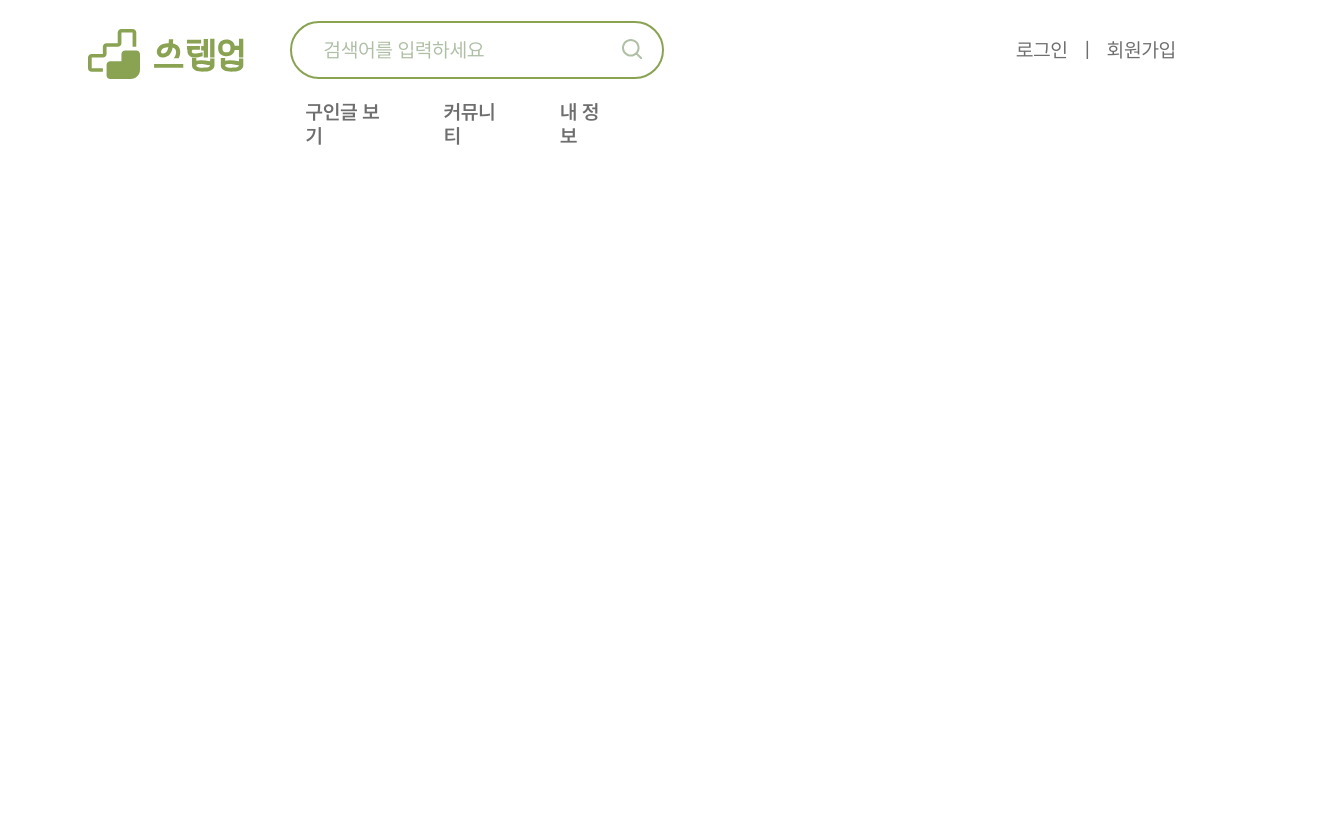
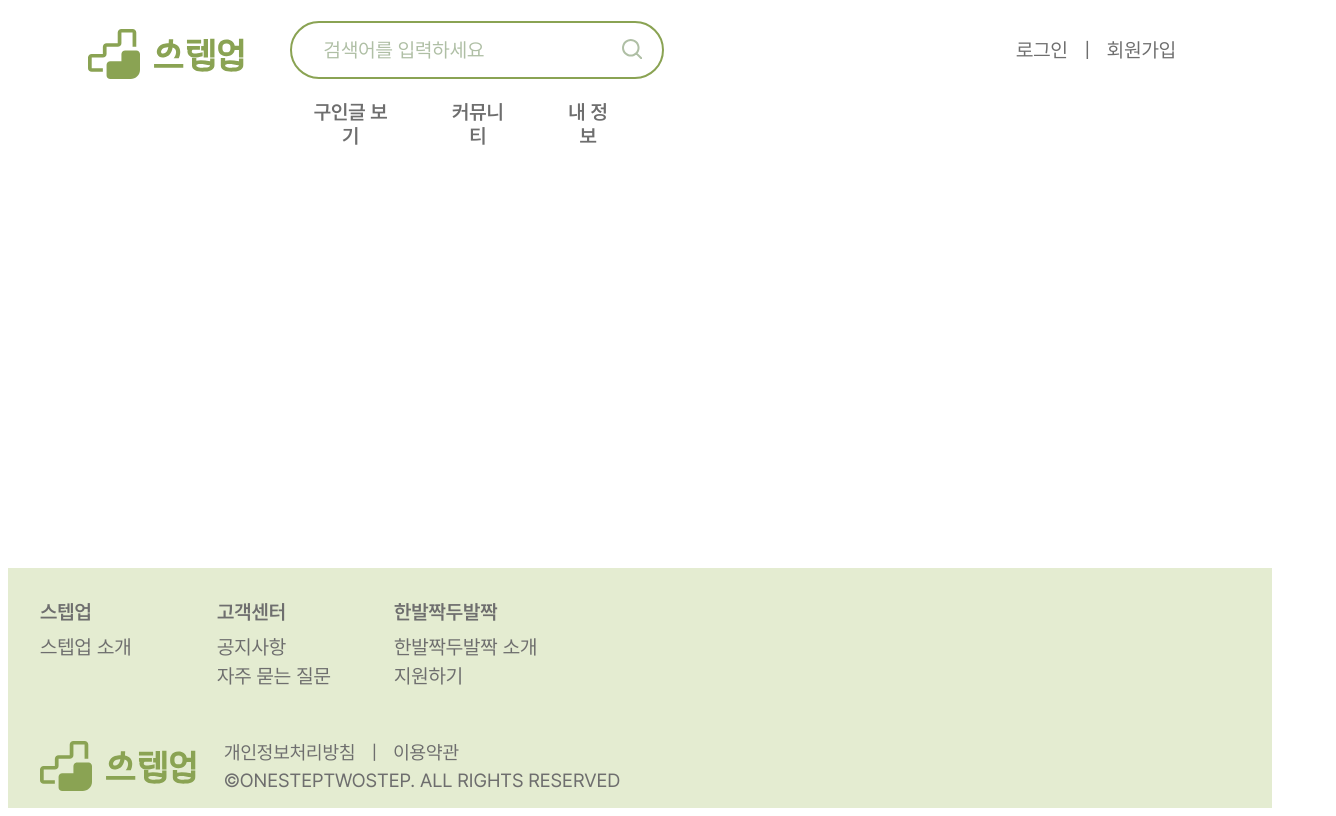
Before and after one commit to ICT-project-stepup/stepup-web, a React (Create React App) app: page / in a window 1280 px wide. Shown: the whole page, 1336 px wide, since content can reach past the window. Built offline with nearby package versions, Linux system fonts and the light colour scheme.

Commit message:
Add: 푸터 컴포넌트 추가

```diff
--- a/src/App.js
+++ b/src/App.js
@@ -1,13 +1,21 @@
+import { styled } from "styled-components";
 import { Route, Routes } from "react-router-dom";
 import Header from "./components/header/Header";
 import Main from "./pages/Main";
+import Footer from "./components/header/Footer";
 
-function App() {
+export default function App() {
   return (
-    <div>
+    <AppContainer>
       <Header />
-    </div>
+      <Footer />
+    </AppContainer>
   );
 }
 
-export default App;
+const AppContainer = styled.div`
+  text-align: center;
+  display : flex;
+  min-height: 100vh;
+  flex-direction: column;
+`;
--- /dev/null
+++ b/src/components/header/Footer.js
@@ -0,0 +1,123 @@
+import { styled } from "styled-components";
+import { ReactComponent as Logo} from '../../assets/Logo.svg';
+
+
+export default function Footer() {
+    return(
+        <FooterContainer>
+            <NavWrapper>
+                <CategoryWrapper>
+                    <NavTitle>스텝업</NavTitle>
+                    <NavContent>
+                        <Item>스텝업 소개</Item>
+                    </NavContent>
+                </CategoryWrapper>
+                <CategoryWrapper>
+                    <NavTitle>고객센터</NavTitle>
+                    <NavContent>
+                        <Item>공지사항</Item>
+                        <Item>자주 묻는 질문</Item>
+                    </NavContent>
+                </CategoryWrapper>
+                <CategoryWrapper>
+                    <NavTitle>한발짝두발짝</NavTitle>
+                    <NavContent>
+                        <Item>한발짝두발짝 소개</Item>
+                        <Item>지원하기</Item>
+                    </NavContent>
+                </CategoryWrapper>
+            </NavWrapper>
+            <BottomWrapper>
+                <Logo />
+                <CopyrightWrapper>
+                    <TermsWrapper>
+                        <span>개인정보처리방침</span>
+                        <span style={{margin: "0 1rem 0 1rem"}}>|</span>
+                        <span>이용약관</span>
+                    </TermsWrapper>
+                    <Copyright>©ONESTEPTWOSTEP. ALL RIGHTS RESERVED</Copyright>
+                </CopyrightWrapper>
+            </BottomWrapper>
+        </FooterContainer>
+    )
+}
+
+const FooterContainer = styled.div`
+    width: 100%;
+    height: 15rem;
+    display: flex;
+    flex-direction: column;
+    align-items: start;
+    background-color: #E4ECD1;
+    margin-top: auto;
+`;
+
+const NavWrapper = styled.div`
+    width: 100%;
+    height: 60%;
+    display: flex;
+    flex-direction: row;
+    padding: 2rem 2rem 0 2rem;
+`;
+
+const CategoryWrapper = styled.div`
+    width: 14%;
+    height: 100%;
+    display: flex;
+    flex-direction: column;
+    justify-content: start;
+    align-items: start;
+`;
+
+const NavTitle = styled.span`
+    font-family: "Pretendard-SemiBold";
+    font-size: 1.25rem;
+    color: #6E6E6E;
+    margin-bottom: 0.7rem;
+`;
+
+const NavContent = styled.div`
+    font-family: "Pretendard-Regular";
+    font-size: 1.25rem;
+    color: #6E6E6E;
+    display: flex;
+    flex-direction: column;
+    align-items: start;
+`;
+
+const Item = styled.span`
+    margin-bottom: 0.3rem;
+`;
+
+const BottomWrapper = styled.div`
+    width: 100%;
+    height: 40%;
+    display: flex;
+    flex-direction: row;
+    align-items: flex-end;
+    padding: 0 2rem 1rem 2rem;
+`;
+
+const CopyrightWrapper = styled.div`
+    width: 40%;
+    display: flex;
+    flex-direction: column;
+    margin-left: 1rem;
+`;
+
+const TermsWrapper = styled.div`
+    font-family: "Pretendard-Regular";
+    font-size: 1.188rem;
+    color: #6E6E6E;
+    display: flex;
+    justify-content: start;
+    margin-bottom: 0.3rem;
+`;
+
+const Copyright = styled.span`
+    font-family: "Pretendard-Regular";
+    font-size: 1.188rem;
+    color: #6E6E6E;
+    display: flex;
+    justify-content: start;
+`;
```
